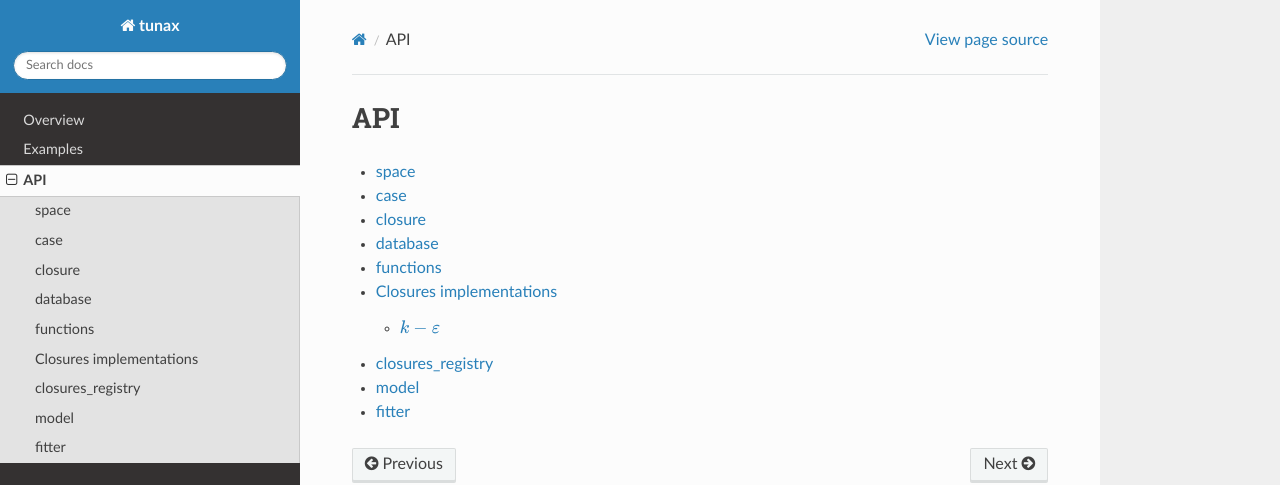
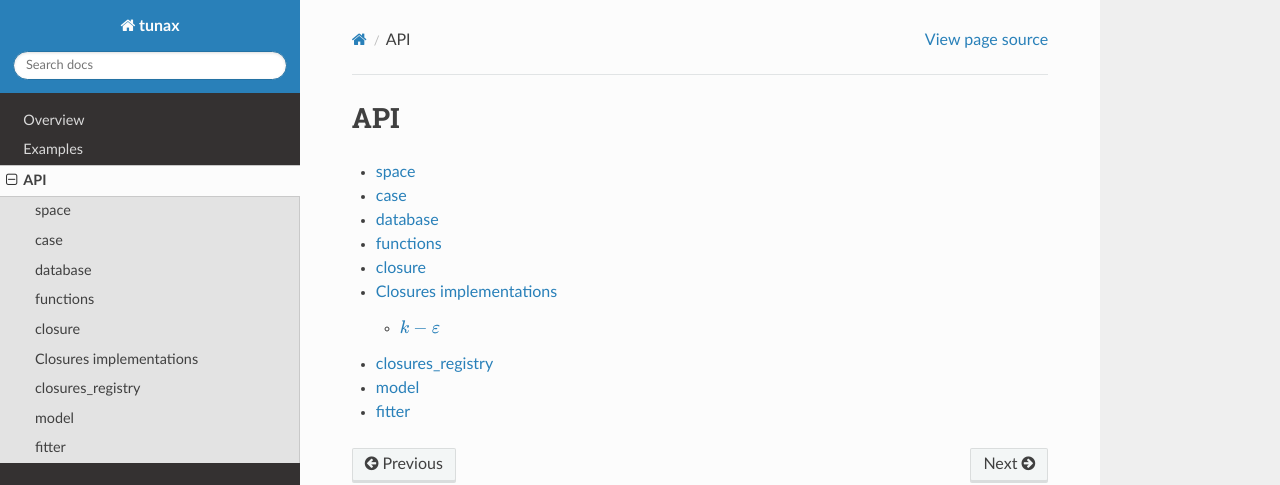
Before and after one commit to meom-group/tunax, a Sphinx documentation site: the page built from docs/rst_files/api.rst, in a window 1280 px wide. Shown: the top 485 px of the page. Built offline with Sphinx 7.4.7 and the Read the Docs theme 3.1.0, drawn with Linux system fonts in a browser that asks for light colours; pages that are not in the unit, such as notebooks, are missing from menus.

```diff
--- a/docs/rst_files/api.rst
+++ b/docs/rst_files/api.rst
@@ -6,9 +6,9 @@ API
 
    api/space
    api/case
-   api/closure
    api/database
    api/functions
+   api/closure
    api/closures
    api/closures_registry
    api/model
```
